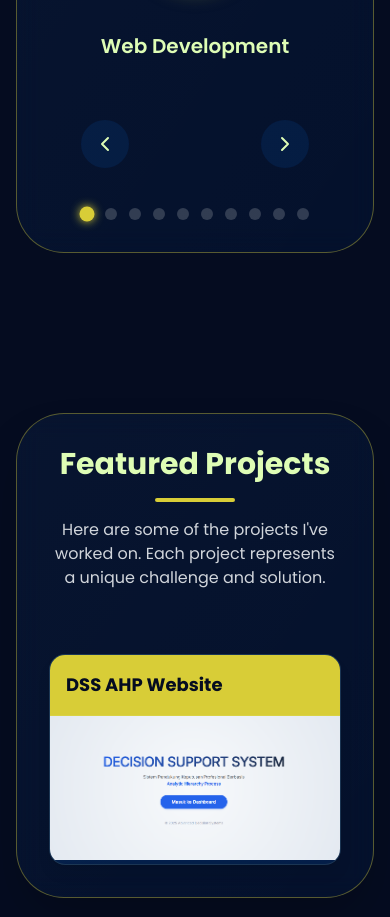
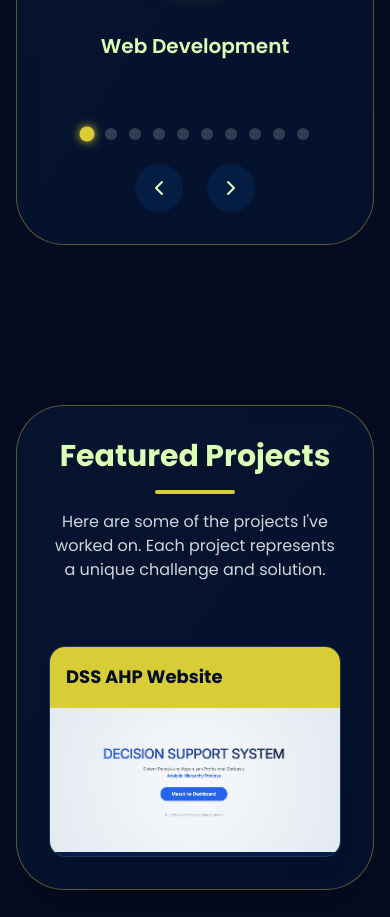
Before and after one commit to arzaidalbani14/Portofolio, a React (Vite) app: page / in a window 390 px wide. Shown: the part 1440-2357 px from the top of the page. Built offline with nearby package versions, Linux system fonts and the light colour scheme.

Commit message:
feat(Skills): add mobile swipe support and improve navigation layout

```diff
--- a/src/components/sections/Skills.jsx
+++ b/src/components/sections/Skills.jsx
@@ -172,12 +172,23 @@ const Skills = () => {
                             <ChevronLeft size={24} />
                         </button>
 
-                        <div className="flex-1 overflow-hidden px-4">
+                        <div className="flex-1 overflow-hidden px-4 touch-pan-y">
                             <motion.div
-                                className="flex will-change-transform"
+                                className="flex will-change-transform cursor-grab active:cursor-grabbing"
                                 animate={{ x: `-${currentIndex * slidePercentage}%` }}
                                 transition={isResetting ? { duration: 0 } : { duration: 0.3, ease: "easeOut" }}
                                 onAnimationComplete={handleAnimationComplete}
+                                drag="x"
+                                dragConstraints={{ left: 0, right: 0 }}
+                                dragElastic={0.1}
+                                onDragEnd={(event, info) => {
+                                    const threshold = 50;
+                                    if (info.offset.x < -threshold) {
+                                        nextSlide();
+                                    } else if (info.offset.x > threshold) {
+                                        prevSlide();
+                                    }
+                                }}
                             >
                                 {skills.map((skill, index) => (
                                     <div
@@ -199,29 +210,13 @@ const Skills = () => {
                         </button>
                     </motion.div>
 
-                    {/* Mobile Navigation Arrows */}
+                    {/* Dots Navigation - show first on mobile */}
                     <motion.div
                         initial={{ opacity: 0, y: 20 }}
                         whileInView={{ opacity: 1, y: 0 }}
                         viewport={{ once: true }}
                         transition={{ duration: 0.4, delay: 0.2 }}
-                        className="flex md:hidden justify-between mt-8 px-8"
-                    >
-                        <button onClick={prevSlide} className="p-3 rounded-full bg-secondary/20 hover:bg-accent hover:text-background text-primary transition-colors duration-150">
-                            <ChevronLeft size={24} />
-                        </button>
-                        <button onClick={nextSlide} className="p-3 rounded-full bg-secondary/20 hover:bg-accent hover:text-background text-primary transition-colors duration-150">
-                            <ChevronRight size={24} />
-                        </button>
-                    </motion.div>
-
-                    {/* Dots Navigation */}
-                    <motion.div
-                        initial={{ opacity: 0, y: 20 }}
-                        whileInView={{ opacity: 1, y: 0 }}
-                        viewport={{ once: true }}
-                        transition={{ duration: 0.4, delay: 0.2 }}
-                        className="flex justify-center gap-3 mt-10"
+                        className="flex justify-center gap-3 mt-10 md:order-last"
                     >
                         {originalSkills.map((_, idx) => (
                             <button
@@ -235,6 +230,22 @@ const Skills = () => {
                             />
                         ))}
                     </motion.div>
+
+                    {/* Mobile Navigation Arrows - show after dots on mobile */}
+                    <motion.div
+                        initial={{ opacity: 0, y: 20 }}
+                        whileInView={{ opacity: 1, y: 0 }}
+                        viewport={{ once: true }}
+                        transition={{ duration: 0.4, delay: 0.3 }}
+                        className="flex md:hidden justify-center gap-6 mt-6"
+                    >
+                        <button onClick={prevSlide} className="p-3 rounded-full bg-secondary/20 hover:bg-accent hover:text-background text-primary transition-colors duration-150">
+                            <ChevronLeft size={24} />
+                        </button>
+                        <button onClick={nextSlide} className="p-3 rounded-full bg-secondary/20 hover:bg-accent hover:text-background text-primary transition-colors duration-150">
+                            <ChevronRight size={24} />
+                        </button>
+                    </motion.div>
                 </div>
             </div>
         </section>
```
